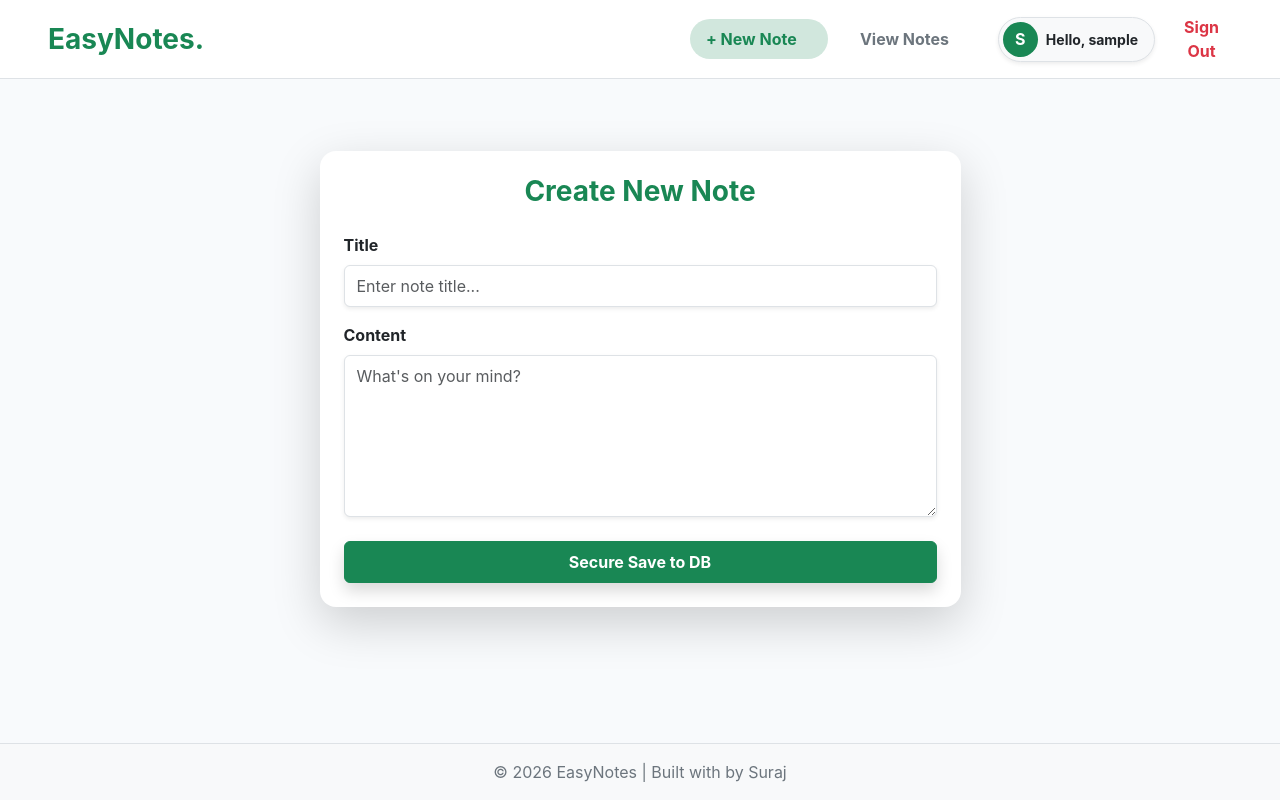
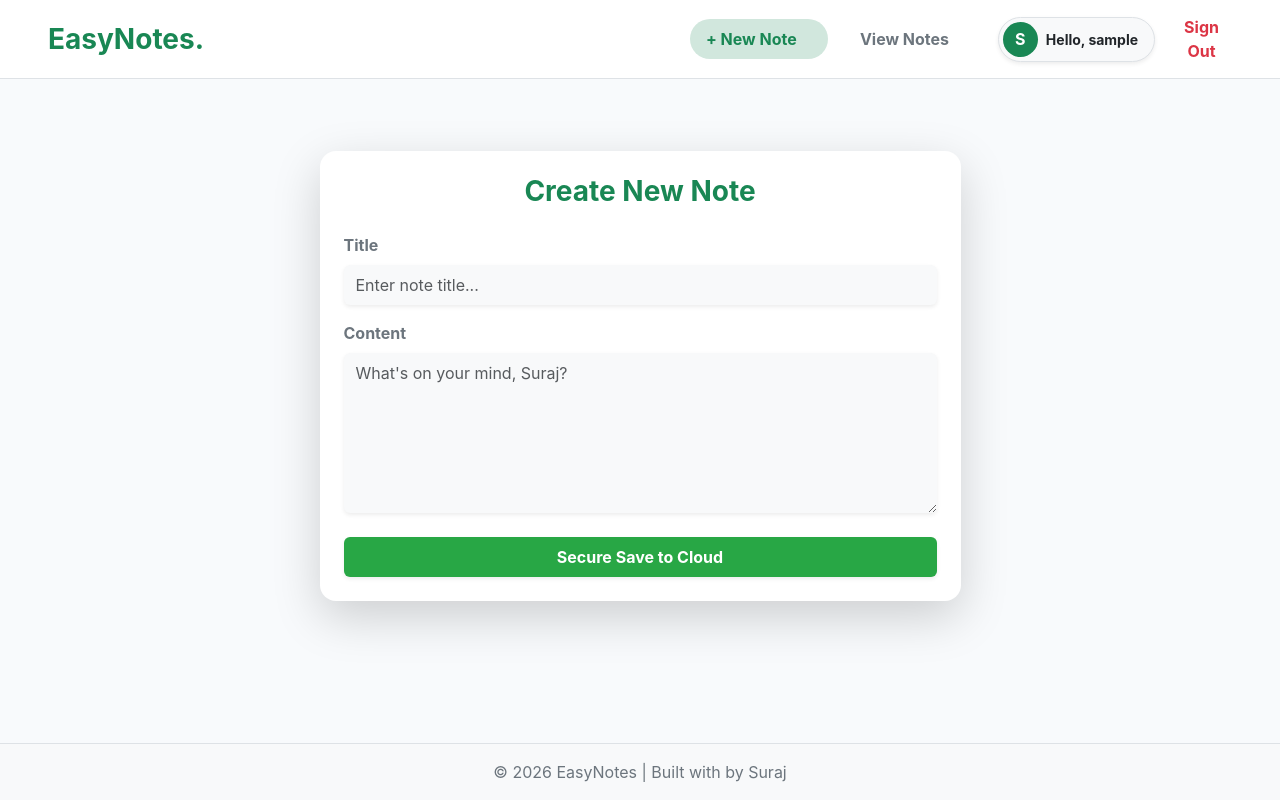
Before and after one commit to suraj8521-saw/easynotes-frontend, a React (Vite) app: page /create-note in a window 1280 px wide. Built offline with nearby package versions, Linux system fonts and the light colour scheme; no server answers; sample sign-in values are in the browser's storage.

Commit message:
Fixed backend URL and CORS issues

```diff
--- a/src/pages/CreateNote.jsx
+++ b/src/pages/CreateNote.jsx
@@ -1,11 +1,11 @@
 import { useState } from "react";
-import axios from "axios";
-import { useNavigate } from "react-router-dom"; // Ise add karna zaroori hai
+import { useNavigate } from "react-router-dom";
+import API from "../api"; // Aapka axios instance jahan baseURL set hai
 
 const CreateNote = () => {
   const [note, setNote] = useState({ title: "", content: "" });
   const [loading, setLoading] = useState(false);
-  const navigate = useNavigate(); // Hook initialize kiya
+  const navigate = useNavigate();
 
   const handleChange = (e) => {
     const { name, value } = e.target;
@@ -14,13 +14,21 @@ const CreateNote = () => {
 
   const handleSubmit = async (e) => {
     e.preventDefault();
-    setLoading(true); // Loading shuru
+    setLoading(true);
 
     const token = localStorage.getItem("token");
 
+    // Agar token nahi hai toh login pe bhej do
+    if (!token) {
+      alert("Bhai, pehle login toh kar lo!");
+      navigate("/login");
+      return;
+    }
+
     try {
-      const response = await axios.post(
-        "http://127.0.0.1:8000/save-note",
+      // LIVE BACKEND CALL
+      const response = await API.post(
+        "/save-note", // Aapka backend route
         note,
         {
           headers: {
@@ -28,19 +36,24 @@ const CreateNote = () => {
           }
         }
       );
-      alert("Success: Note saved safely to your account!");
+
+      alert("Success: Note saved safely to your account! ✅");
       setNote({ title: "", content: "" });
+
+      // Note save hone ke baad dashboard par wapas bhej sakte hain
+      navigate("/all-notes");
+
     } catch (error) {
-      if(error.response?.status === 401) {
-         alert("Bhai, session khatam ho gaya. Fir se login karo.");
-         localStorage.removeItem("token"); // Purana token hata do
-         navigate('/login');
+      if (error.response?.status === 401) {
+        alert("Bhai, session khatam ho gaya. Fir se login karo.");
+        localStorage.removeItem("token");
+        navigate('/login');
       } else {
-         console.error(error);
-         alert("Backend error! Ek baar check karo server chal raha hai ya nahi.");
+        console.error("Save Note Error:", error.response?.data || error.message);
+        alert(error.response?.data?.detail || "Backend error! Check karo server live hai ya nahi.");
       }
     } finally {
-      setLoading(false); // Loading band (chahe success ho ya error)
+      setLoading(false);
     }
   };
 
@@ -48,17 +61,17 @@ const CreateNote = () => {
     <div className="container mt-5">
       <div className="row justify-content-center">
         <div className="col-md-7">
-          <div className="card note-card shadow-lg border-0 p-4 rounded-4">
+          <div className="card note-card shadow-lg border-0 p-4 rounded-4 bg-white">
             <h3 className="fw-bold text-success mb-4 text-center">
               Create New Note
             </h3>
             <form onSubmit={handleSubmit}>
               <div className="mb-3">
-                <label className="form-label fw-bold">Title</label>
+                <label className="form-label fw-bold text-secondary">Title</label>
                 <input
                   type="text"
                   name="title"
-                  className="form-control py-2 shadow-sm"
+                  className="form-control py-2 shadow-sm border-0 bg-light"
                   placeholder="Enter note title..."
                   value={note.title}
                   onChange={handleChange}
@@ -66,11 +79,11 @@ const CreateNote = () => {
                 />
               </div>
               <div className="mb-3">
-                <label className="form-label fw-bold">Content</label>
+                <label className="form-label fw-bold text-secondary">Content</label>
                 <textarea
                   name="content"
-                  className="form-control py-2 shadow-sm"
-                  placeholder="What's on your mind?"
+                  className="form-control py-2 shadow-sm border-0 bg-light"
+                  placeholder="What's on your mind, Suraj?"
                   rows="6"
                   value={note.content}
                   onChange={handleChange}
@@ -78,13 +91,18 @@ const CreateNote = () => {
                 ></textarea>
               </div>
               <button
-                className="btn btn-success w-100 mt-2 py-2 fw-bold shadow"
+                className="btn btn-success w-100 mt-2 py-2 fw-bold shadow-sm border-0"
                 disabled={loading}
+                style={{ backgroundColor: "#28a745" }}
               >
                 {loading ? (
-                  <span className="spinner-border spinner-border-sm me-2"></span>
-                ) : null}
-                {loading ? "Encrypting & Saving..." : "Secure Save to DB"}
+                  <>
+                    <span className="spinner-border spinner-border-sm me-2"></span>
+                    Encrypting & Saving...
+                  </>
+                ) : (
+                  "Secure Save to Cloud"
+                )}
               </button>
             </form>
           </div>
```
